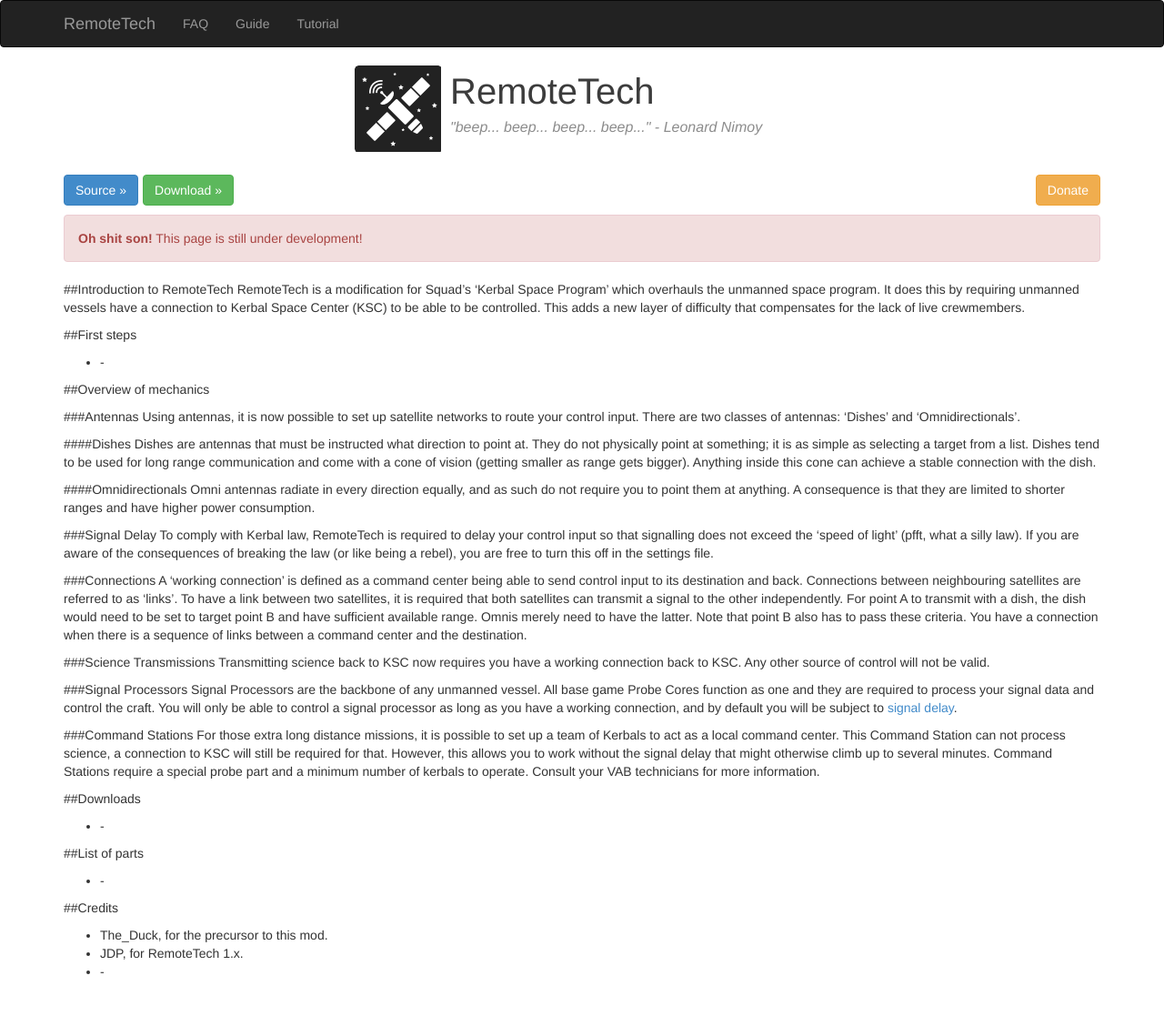
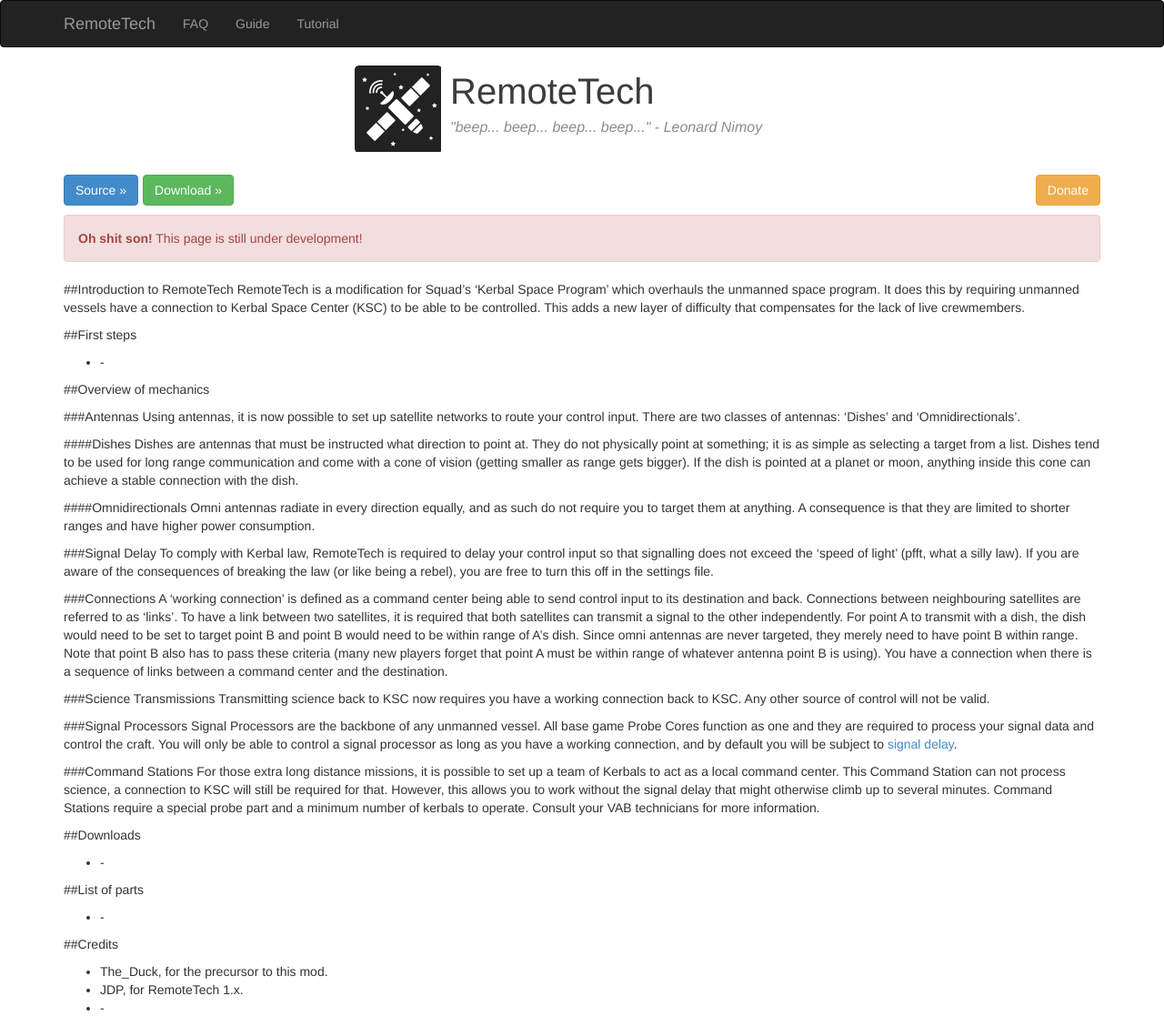
Before and after one commit to RemoteTechnologiesGroup/RemoteTech, a Jekyll site: the page built from index.md, in a window 1280 px wide. Shown: the whole page at 91% size. Built offline with Jekyll 4.4.1, drawn with Linux system fonts in a browser that asks for light colours; before the commit the page ends 1088 px from its top, so only the background shows below that.

Commit message:
Update 2014-01-01-main.html
Clarified some wording to reduce possible new player confusion.

```diff
--- a/_posts/2014-01-01-main.html
+++ b/_posts/2014-01-01-main.html
@@ -23,16 +23,16 @@
 Using antennas, it is now possible to set up satellite networks to route your control input. There are two classes of antennas: 'Dishes' and 'Omnidirectionals'.
 
 ####Dishes
-Dishes are antennas that must be instructed what direction to point at. They do not physically point at something; it is as simple as selecting a target from a list. Dishes tend to be used for long range communication and come with a cone of vision (getting smaller as range gets bigger). Anything inside this cone can achieve a stable connection with the dish.
+Dishes are antennas that must be instructed what direction to point at. They do not physically point at something; it is as simple as selecting a target from a list. Dishes tend to be used for long range communication and come with a cone of vision (getting smaller as range gets bigger). If the dish is pointed at a planet or moon, anything inside this cone can achieve a stable connection with the dish.
 
 ####Omnidirectionals
-Omni antennas radiate in every direction equally, and as such do not require you to point them at anything. A consequence is that they are limited to shorter ranges and have higher power consumption.
+Omni antennas radiate in every direction equally, and as such do not require you to target them at anything. A consequence is that they are limited to shorter ranges and have higher power consumption.
 
 ###Signal Delay
 To comply with Kerbal law, RemoteTech is required to delay your control input so that signalling does not exceed the 'speed of light' (pfft, what a silly law). If you are aware of the consequences of breaking the law (or like being a rebel), you are free to turn this off in the settings file.
 
 ###Connections
-A 'working connection' is defined as a command center being able to send control input to its destination and back. Connections between neighbouring satellites are referred to as 'links'. To have a link between two satellites, it is required that both satellites can transmit a signal to the other independently. For point A to transmit with a dish, the dish would need to be set to target point B and have sufficient available range. Omnis merely need to have the latter. Note that point B also has to pass these criteria. You have a connection when there is a sequence of links between a command center and the destination.
+A 'working connection' is defined as a command center being able to send control input to its destination and back. Connections between neighbouring satellites are referred to as 'links'. To have a link between two satellites, it is required that both satellites can transmit a signal to the other independently. For point A to transmit with a dish, the dish would need to be set to target point B and point B would need to be within range of A's dish. Since omni antennas are never targeted, they merely need to have point B within range. Note that point B also has to pass these criteria (many new players forget that point A must be within range of whatever antenna point B is using). You have a connection when there is a sequence of links between a command center and the destination.
 
 ###Science Transmissions
 Transmitting science back to KSC now requires you have a working connection back to KSC. Any other source of control will not be valid.
```
